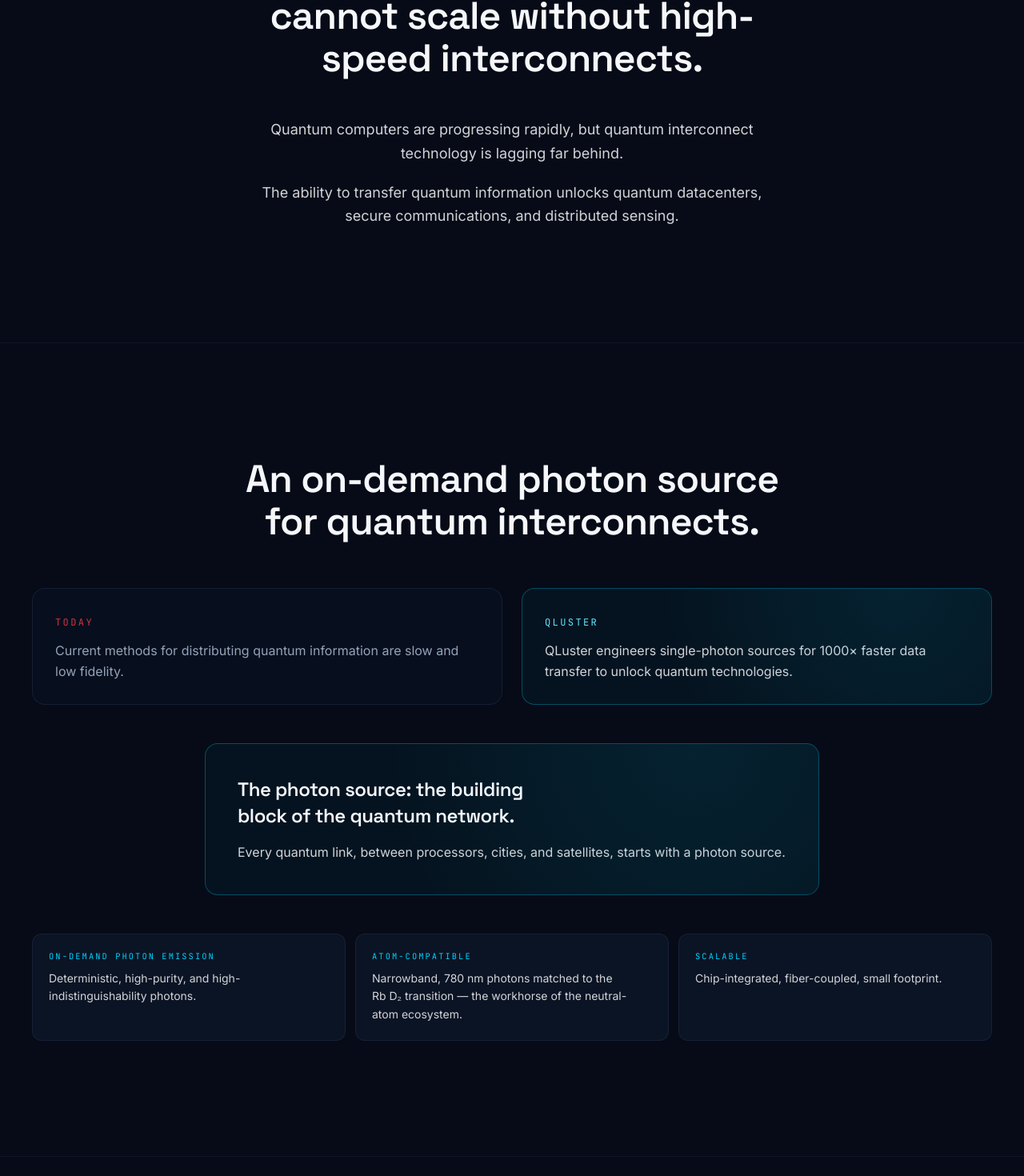
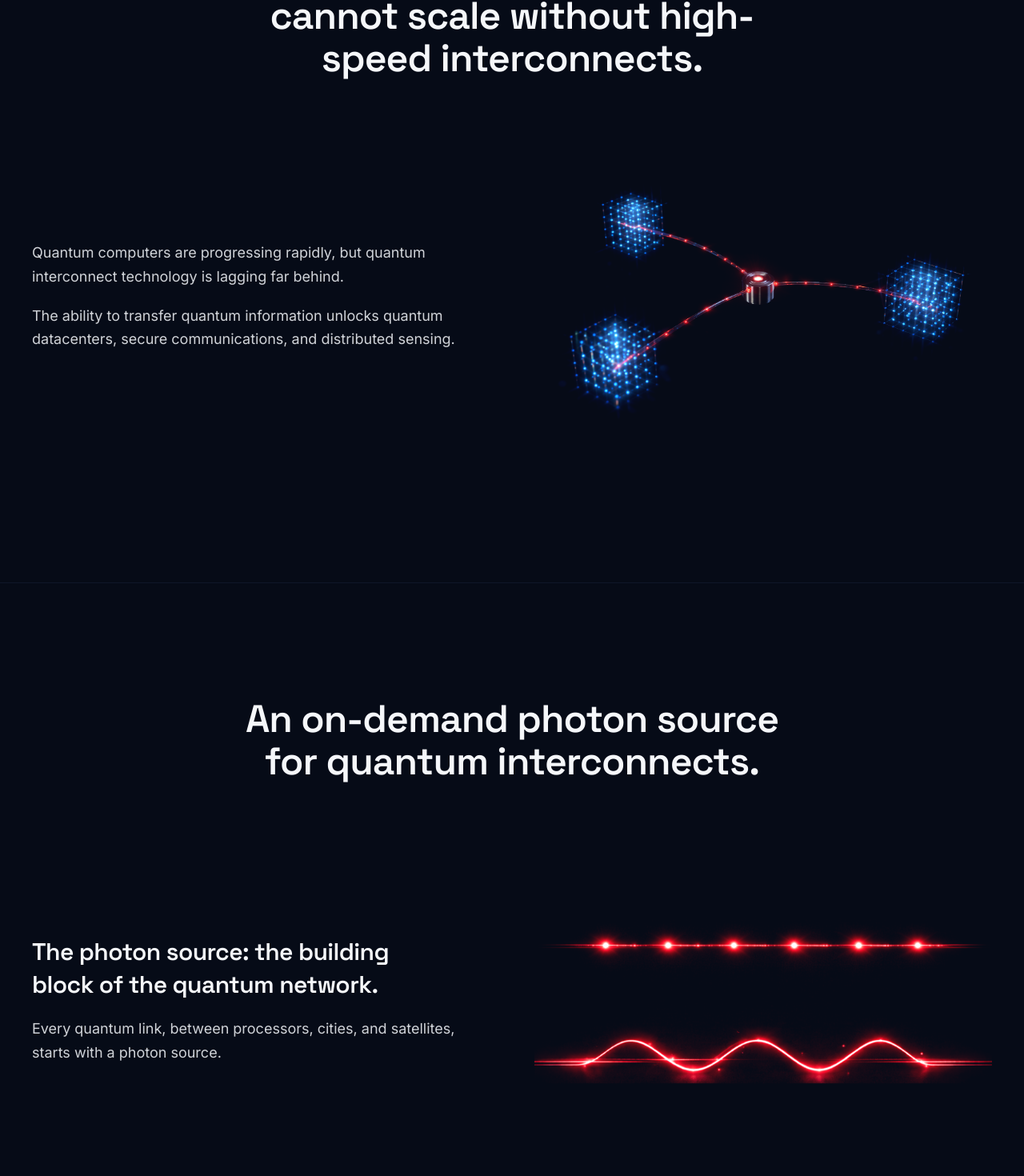
Before and after one commit to christianlange-qluster/q-luster.com, a Next.js app: page / in a window 1280 px wide. Shown: the part 1004-2474 px from the top of the page at 80% size. Built offline with nearby package versions, Linux system fonts and the light colour scheme.

Commit message:
Added graphics

```diff
--- a/app/sections/Market.tsx
+++ b/app/sections/Market.tsx
@@ -2,6 +2,7 @@
 
 import { motion } from "framer-motion";
 import { SectionHeader } from "@/components/SectionHeader";
+import { BlendImage } from "@/components/BlendImage";
 import { site } from "@/content/site";
 
 export function Market() {
@@ -23,6 +24,16 @@
 
       <div className="mx-auto max-w-7xl px-6 lg:px-10">
         <SectionHeader title={s.title} align="center" />
+
+        <div className="mt-14">
+          <BlendImage
+            src="/images/source-fanout.png"
+            alt="A single QLuster photon source distributing photons across many quantum applications"
+            aspect="aspect-[16/9]"
+            maxWidth="max-w-5xl"
+            sizes="(max-width: 1024px) 95vw, 1024px"
+          />
+        </div>
 
         <div className="mt-14 grid md:grid-cols-3 gap-5">
           {s.points.map((point, i) => (
--- a/app/sections/Problem.tsx
+++ b/app/sections/Problem.tsx
@@ -2,16 +2,19 @@
 
 import { motion } from "framer-motion";
 import { SectionHeader } from "@/components/SectionHeader";
+import { BlendImage } from "@/components/BlendImage";
 import { site } from "@/content/site";
 
 export function Problem() {
   const s = site.problem;
   return (
     <section id="problem" className="relative py-28 sm:py-36 border-t border-border/40">
-      <div className="mx-auto max-w-4xl px-6 lg:px-10">
+      <div className="mx-auto max-w-7xl px-6 lg:px-10">
         <SectionHeader title={s.title} align="center" />
 
-        <div className="mt-12 space-y-5 max-w-2xl mx-auto">
+        <div className="mt-14 grid lg:grid-cols-2 gap-10 lg:gap-14 items-center">
+          {/* Body copy */}
+          <div className="space-y-5 max-w-xl mx-auto lg:mx-0">
             {s.body.map((p, i) => (
               <motion.p
                 key={i}
@@ -19,12 +22,22 @@
                 whileInView={{ opacity: 1, y: 0 }}
                 viewport={{ once: true, margin: "-80px" }}
                 transition={{ duration: 0.5, delay: i * 0.1, ease: [0.22, 1, 0.36, 1] }}
-              className="text-lg text-fg/85 leading-relaxed text-pretty text-center"
+                className="text-lg text-fg/85 leading-relaxed text-pretty"
               >
                 {p}
               </motion.p>
             ))}
           </div>
+
+          {/* Visual */}
+          <BlendImage
+            src="/images/network-three-cubes.png"
+            alt="Three quantum processors connected as a small quantum network"
+            aspect="aspect-[4/3]"
+            maxWidth="max-w-xl"
+            sizes="(max-width: 1024px) 90vw, 560px"
+          />
+        </div>
       </div>
     </section>
   );
--- a/app/sections/Product.tsx
+++ b/app/sections/Product.tsx
@@ -2,6 +2,7 @@
 
 import { motion } from "framer-motion";
 import { SectionHeader } from "@/components/SectionHeader";
+import { BlendImage } from "@/components/BlendImage";
 import { site } from "@/content/site";
 
 export function Product() {
@@ -25,8 +26,34 @@
       <div className="mx-auto max-w-7xl px-6 lg:px-10">
         <SectionHeader title={s.title} align="center" />
 
+        {/* Linker text + visual */}
+        <div className="mt-14 grid lg:grid-cols-2 gap-10 lg:gap-14 items-center">
+          <motion.div
+            initial={{ opacity: 0, y: 16 }}
+            whileInView={{ opacity: 1, y: 0 }}
+            viewport={{ once: true, margin: "-80px" }}
+            transition={{ duration: 0.6, ease: [0.22, 1, 0.36, 1] }}
+            className="max-w-xl mx-auto lg:mx-0"
+          >
+            <h3 className="heading text-2xl sm:text-3xl text-fg leading-snug text-balance">
+              {s.linker.title}
+            </h3>
+            <p className="mt-5 text-lg text-fg/85 leading-relaxed text-pretty">
+              {s.linker.body}
+            </p>
+          </motion.div>
+
+          <BlendImage
+            src="/images/problem-vs-solution.png"
+            alt="Slow probabilistic photon source vs. QLuster's deterministic source"
+            aspect="aspect-[4/3]"
+            maxWidth="max-w-xl"
+            sizes="(max-width: 1024px) 90vw, 560px"
+          />
+        </div>
+
         {/* Today vs QLuster */}
-        <div className="mt-14 grid md:grid-cols-2 gap-6">
+        <div className="mt-16 grid md:grid-cols-2 gap-6">
           <motion.div
             initial={{ opacity: 0, y: 16 }}
             whileInView={{ opacity: 1, y: 0 }}
@@ -66,32 +93,8 @@
           </motion.div>
         </div>
 
-        {/* Linker card: photon source -> quantum network */}
-        <motion.div
-          initial={{ opacity: 0, y: 16 }}
-          whileInView={{ opacity: 1, y: 0 }}
-          viewport={{ once: true, margin: "-80px" }}
-          transition={{ duration: 0.6, ease: [0.22, 1, 0.36, 1] }}
-          className="relative mt-12 max-w-3xl mx-auto rounded-2xl border border-cyan/30 bg-cyan/[0.04] p-8 sm:p-10 overflow-hidden"
-        >
-          <div
-            aria-hidden
-            className="absolute inset-0 rounded-2xl pointer-events-none"
-            style={{
-              background:
-                "radial-gradient(circle at 80% 0%, rgba(0,212,255,0.08), transparent 60%)",
-            }}
-          />
-          <h3 className="heading text-xl sm:text-2xl text-fg leading-snug text-balance">
-            {s.linker.title}
-          </h3>
-          <p className="mt-4 text-fg/85 leading-relaxed text-pretty">
-            {s.linker.body}
-          </p>
-        </motion.div>
-
         {/* Capability details */}
-        <div className="mt-12 grid sm:grid-cols-3 gap-3">
+        <div className="mt-16 grid sm:grid-cols-3 gap-3">
           {s.capabilities.map((cap, i) => (
             <motion.div
               key={cap.title}
--- /dev/null
+++ b/components/BlendImage.tsx
@@ -0,0 +1,77 @@
+"use client";
+
+import Image from "next/image";
+import { motion } from "framer-motion";
+import type { CSSProperties } from "react";
+
+type Props = {
+  src: string;
+  alt: string;
+  /** Tailwind aspect-* class, e.g. "aspect-[16/9]". */
+  aspect?: string;
+  /** Wrapper max-width class, e.g. "max-w-4xl". */
+  maxWidth?: string;
+  /** next/image sizes string. */
+  sizes?: string;
+  className?: string;
+  /** Slight reveal animation on scroll. */
+  animate?: boolean;
+};
+
+/**
+ * Image renderer for AI/render assets that ship with a black background.
+ *
+ * Blending strategy:
+ *  - mix-blend-mode: screen turns near-black pixels fully transparent against
+ *    the dark navy page bg, so the rectangular black backdrop disappears.
+ *  - mask-image radial-gradient feathers the outer edges so the bounding box
+ *    isn't visible even when the image has bright pixels near the corners.
+ *  - A subtle contrast/saturation bump compensates for the screen-blend wash.
+ *
+ * Result: the asset reads as a glowing render that lives natively on the page,
+ * not a pasted-in black rectangle.
+ */
+export function BlendImage({
+  src,
+  alt,
+  aspect = "aspect-[16/9]",
+  maxWidth = "max-w-4xl",
+  sizes = "(max-width: 1024px) 95vw, 1024px",
+  className = "",
+  animate = true,
+}: Props) {
+  const blendStyle: CSSProperties = {
+    mixBlendMode: "screen",
+    WebkitMaskImage:
+      "radial-gradient(ellipse 80% 85% at center, #000 55%, transparent 100%)",
+    maskImage:
+      "radial-gradient(ellipse 80% 85% at center, #000 55%, transparent 100%)",
+    filter: "contrast(1.05) saturate(1.05)",
+  };
+
+  const Wrapper = animate ? motion.div : "div";
+  const wrapperProps = animate
+    ? {
+        initial: { opacity: 0, y: 20 },
+        whileInView: { opacity: 1, y: 0 },
+        viewport: { once: true, margin: "-80px" },
+        transition: { duration: 0.8, ease: [0.22, 1, 0.36, 1] as const },
+      }
+    : {};
+
+  return (
+    <Wrapper
+      {...wrapperProps}
+      className={`relative ${aspect} ${maxWidth} mx-auto w-full ${className}`}
+    >
+      <Image
+        src={src}
+        alt={alt}
+        fill
+        sizes={sizes}
+        className="object-contain"
+        style={blendStyle}
+      />
+    </Wrapper>
+  );
+}
```
Also changed, not shown: public/images/source-fanout.png. Lines whose indentation alone changed are shown as unchanged.
